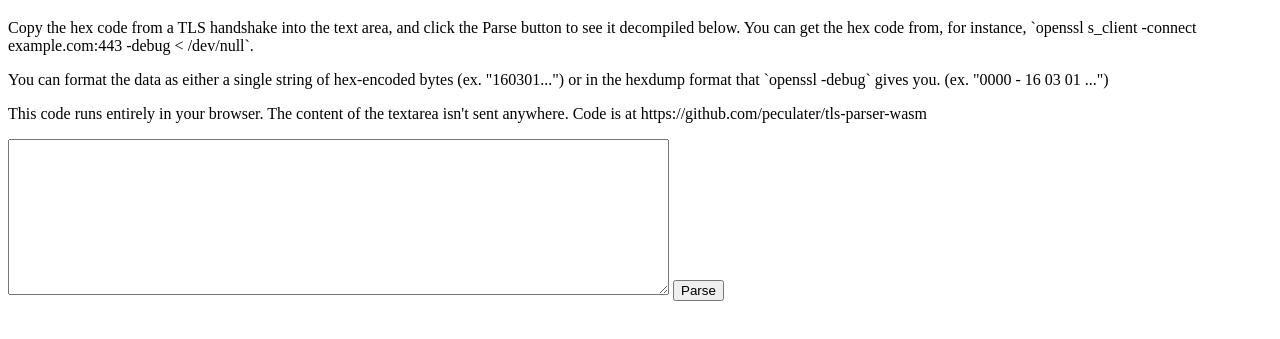
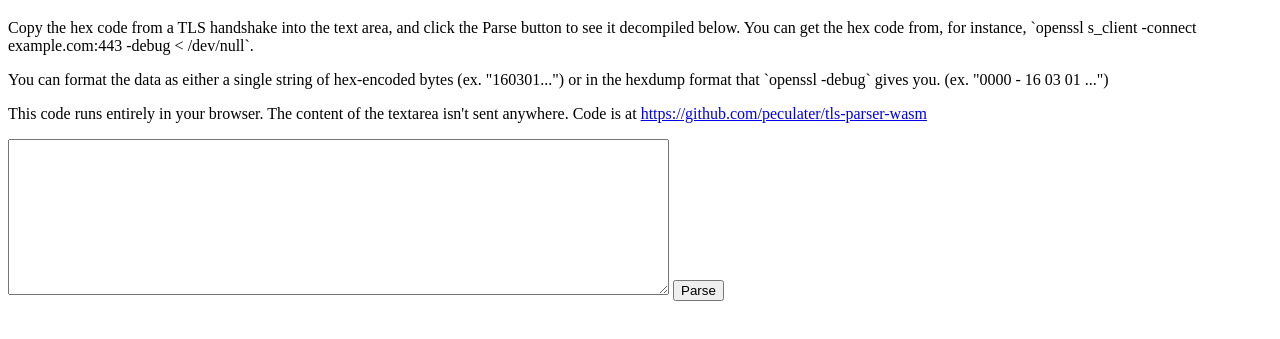
Before and after one commit to peculater/tls-parser-wasm, a website built with webpack: page website/index.html in a window 1280 px wide. Shown: the part 61-400 px from the top of the page. Built offline with nearby package versions, Linux system fonts and the light colour scheme.

Commit message:
Linkified

```diff
--- a/website/index.html
+++ b/website/index.html
@@ -10,7 +10,7 @@
     <h1>TLS Handshake Parser</h1>
     <p>Copy the hex code from a TLS handshake into the text area, and click the Parse button to see it decompiled below.  You can get the hex code from, for instance, `openssl s_client -connect example.com:443 -debug < /dev/null`.</p>
     <p>You can format the data as either a single string of hex-encoded bytes (ex. "160301...") or in the hexdump format that `openssl -debug` gives you. (ex. "0000 - 16 03 01 ...")</p>
-    <p>This code runs entirely in your browser.  The content of the textarea isn't sent anywhere.  Code is at https://github.com/peculater/tls-parser-wasm</p>
+    <p>This code runs entirely in your browser.  The content of the textarea isn't sent anywhere.  Code is at <a href="https://github.com/peculater/tls-parser-wasm">https://github.com/peculater/tls-parser-wasm</a></p>
     <textarea id="inputtext" rows="10" cols="80"></textarea>
     <input type="button" id="submit" value="Parse"/>
     <pre id="outputtext"/>
```
